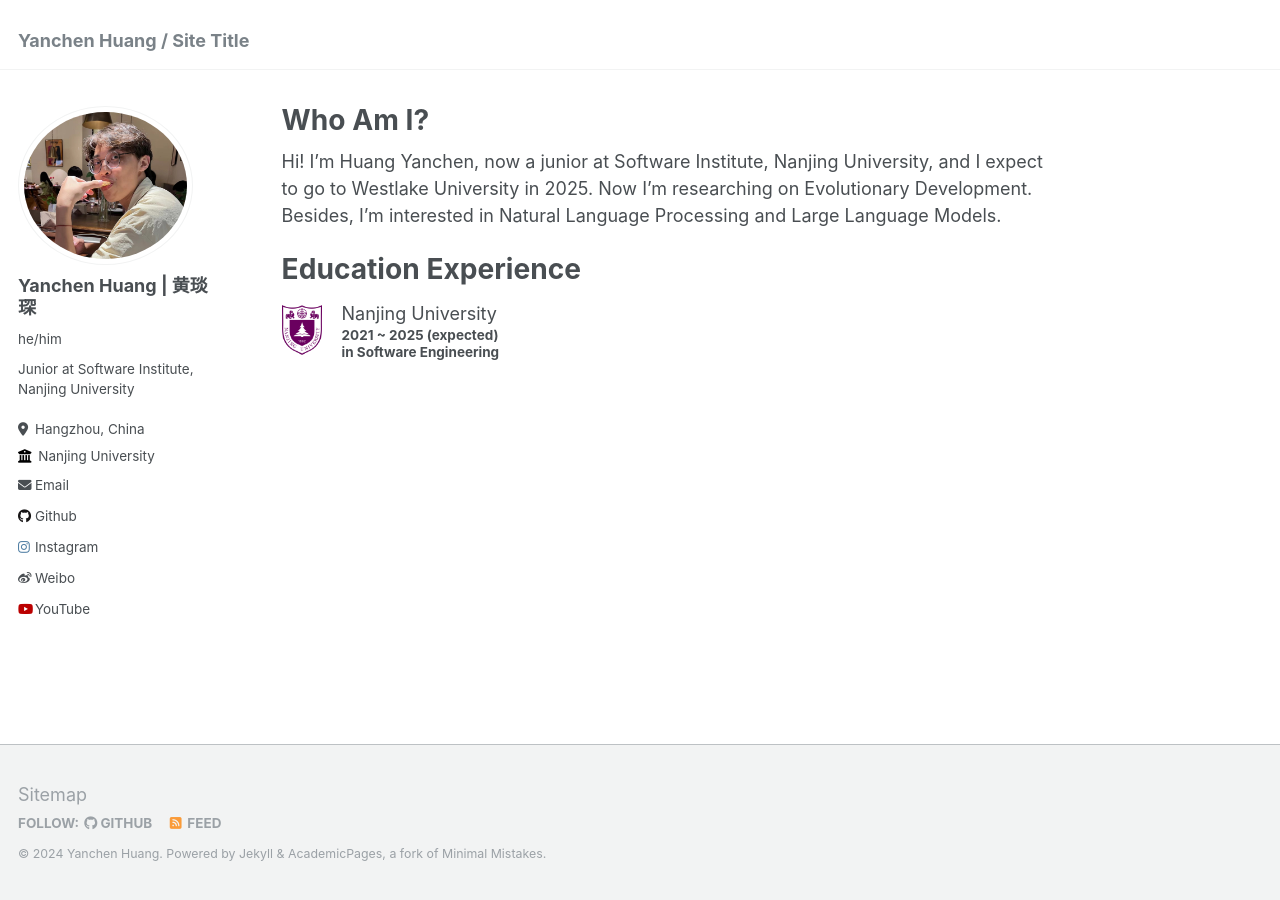
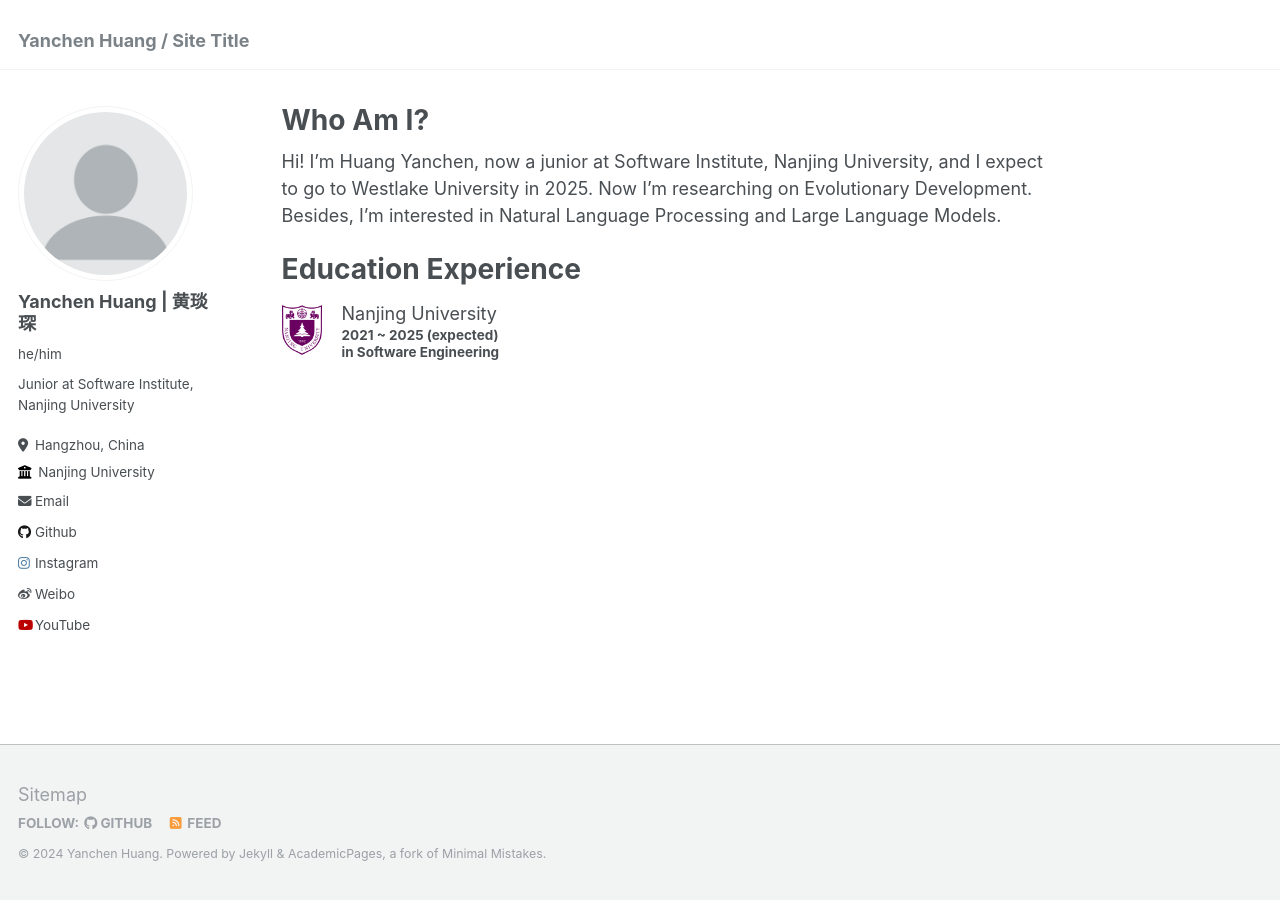
Before and after one commit to 02hyc/02hyc.github.io, a Jekyll site: the page built from _pages/about.md, in a window 1280 px wide. Built offline with Jekyll 4.4.1, drawn with Linux system fonts in a browser that asks for light colours.

Commit message:
photo test

```diff
--- a/_config.yml
+++ b/_config.yml
@@ -21,7 +21,7 @@
 #               Additional customization can be done by editing /_includes/author-profile.html
 author:
   # Biographic information
-  avatar           : "life-photo-cut.jpg"
+  avatar           : "profile.png"
   name             : "Yanchen Huang | 黄琰琛"
   pronouns         : "he/him"
   bio              : "Junior at Software Institute, Nanjing University"
```
